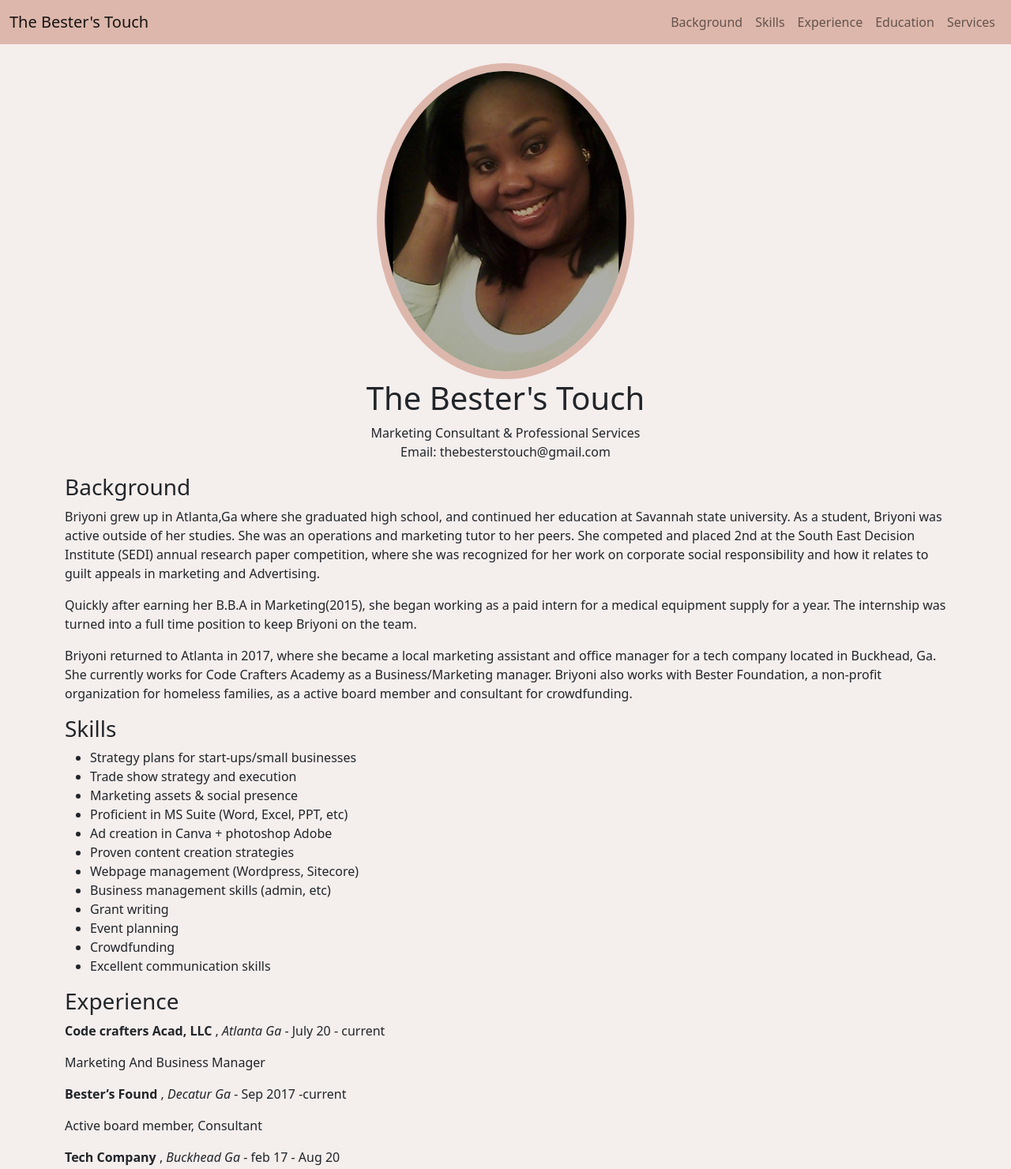
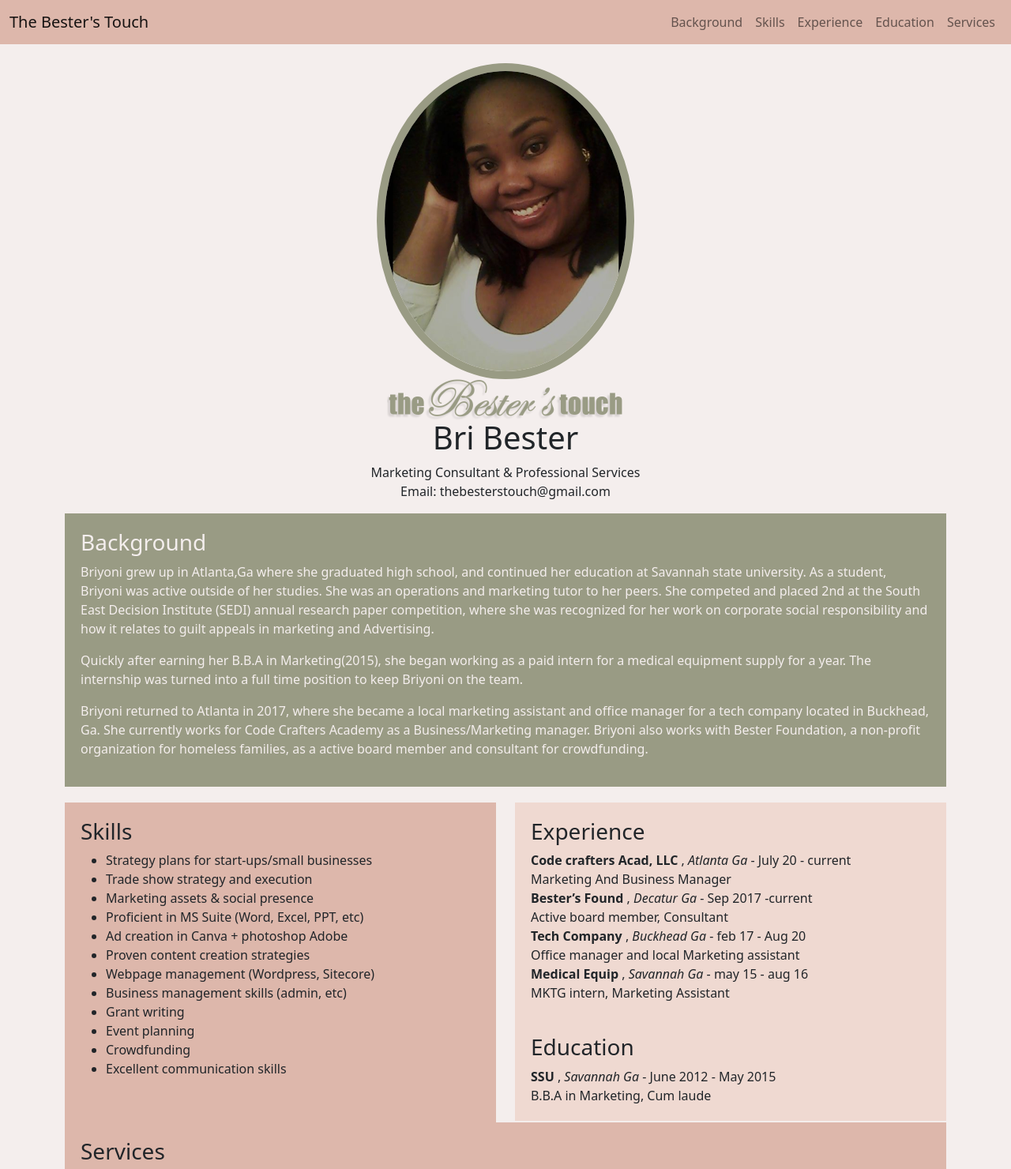
Before and after one commit to Bbester88/bbmarketing, a plain HTML site: page index.html in a window 1280 px wide. Shown: the top 1480 px of the page at 79% size. Drawn offline with nearby package versions, Linux system fonts and the light colour scheme.

Commit message:
updated UI

```diff
--- a/assets/css/styles.css
+++ b/assets/css/styles.css
@@ -24,16 +24,68 @@ header#header {
     text-align: center;
 }
 
-header#header div img {
+header#header div img#leadTwo {
     height: 400px;
     width: auto;
     display: block;
     margin: 0 auto;
     border-radius: 50%;
-    border: 10px solid var(--brownish)
+    border: 10px solid var(--olive)
 }
 
-section#contact {
+header#header img#BBheaderText {
+    width: 300px;
+    height: auto;
+    margin: -10px;
+    padding: 0;
+}
+
+section#about {
     background-color: var(--olive);
     color: var(--cream);
+    padding: 20px;
 }
+
+section#skills,
+section#services {
+    background-color: var(--brownish);
+    padding: 20px;
+}
+
+section#experience,
+section#education {
+    padding: 20px;
+    background-color: var(--tan);
+}
+
+section#experience p,
+section#education p {
+    padding: 0;
+    margin: 0;
+}
+
+#eduex {
+    margin-top: 20px;
+}
+
+#eduex #skills {
+    min-height: 542px;
+}
+
+@media screen and (min-width: 1000px) {
+    #eduex #skills {
+        min-height: 405px;
+    }
+}
+
+@media screen and (max-width: 720px) {
+    #eduex #skills {
+        min-height: initial;
+        margin-bottom: 20px;
+    }
+
+    #services {
+        margin-top: 20px;
+        margin-bottom: 20px;
+    }
+}
--- a/index.html
+++ b/index.html
@@ -35,9 +35,10 @@
     </nav>
     <header id="header" class="container">
         <div class="container-fluid">
-            <img src="./assets/images/leadTwo.jpg" alt="Hero Image" class="img-fluid">
+            <img src="./assets/images/leadTwo.jpg" alt="Hero Image" class="img-fluid" id="leadTwo">
         </div>
-        <h1>The Bester's Touch</h1>
+        <img src="./assets/images/BBheaderImgpng.png" alt="" class="img-fluid" id="BBheaderText">
+        <h1>Bri Bester</h1>
         <p class="pb-0 mb-0">Marketing Consultant & Professional Services</p>
         <p class="pt-0 mt-0">Email: thebesterstouch@gmail.com</p>
     </header>
@@ -78,6 +79,9 @@
                 </p>
             </article>
         </section>
+        <div class="row no-gutters" id="eduex">
+            <div class="col-md-6">
+
                 <section id="skills">
                     <h3>Skills</h3>
                     <ul>
@@ -95,6 +99,10 @@
                         <li>Excellent communication skills</li>
                     </ul>
                 </section>
+            </div>
+
+            <div class="col-md-6">
+
                 <section id="experience">
                     <h3>Experience</h3>
                     <article>
@@ -121,6 +129,9 @@
                         <p>B.B.A in Marketing, Cum laude</p>
                     </article>
                 </section>
+            </div>
+        </div>
+
         <section id="services">
             <h3>Services</h3>
             <article>
@@ -171,7 +182,8 @@
             </article>
         </section>
     </main>
-    <footer>
+    <footer class="p-3">
+        <p class="text-center">CodeCrafters Acad &copy;2019</p>
     </footer>
     <script src="https://cdn.jsdelivr.net/npm/bootstrap@5.2.2/dist/js/bootstrap.bundle.min.js"
         integrity="sha384-OERcA2EqjJCMA+/3y+gxIOqMEjwtxJY7qPCqsdltbNJuaOe923+mo//f6V8Qbsw3"
```
Also changed, not shown: assets/images/BBheaderImgpng.png (added). Lines whose indentation alone changed are shown as unchanged.
